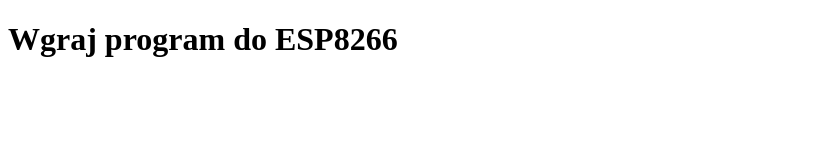
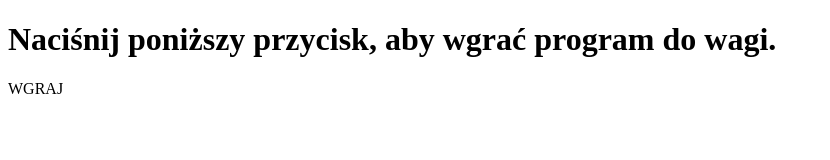
Before and after one commit to gabriel00mainka/installer.github.io, a plain HTML site: page index.html in a window 1280 px wide. Shown: the whole page, without its empty margins (0-830 px from the left). Drawn offline with Linux system fonts and the light colour scheme.

Commit message:
Update index.html

```diff
--- a/index.html
+++ b/index.html
@@ -6,7 +6,7 @@
   <script type="module" src="https://unpkg.com/esp-web-tools@9.0.2/dist/web/install-button.js?module"></script>
 </head>
 <body>
-  <h1>Wgraj program do ESP8266</h1>
-  <esp-web-install-button manifest="manifest.json"></esp-web-install-button>
+  <h1>Naciśnij poniższy przycisk, aby wgrać program do wagi.</h1>
+  <esp-web-install-button manifest="manifest.json">WGRAJ</esp-web-install-button>
 </body>
 </html>
```
